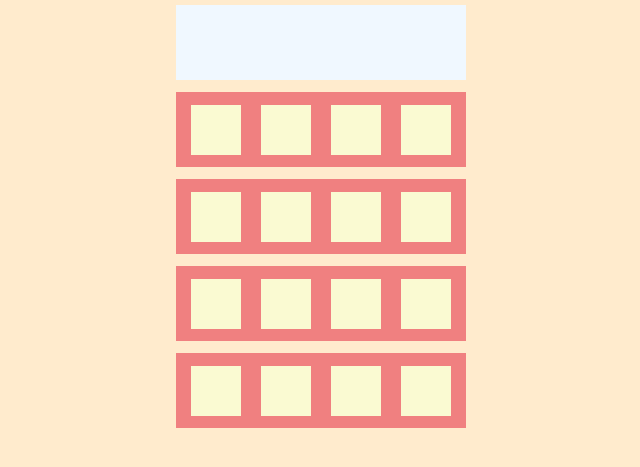
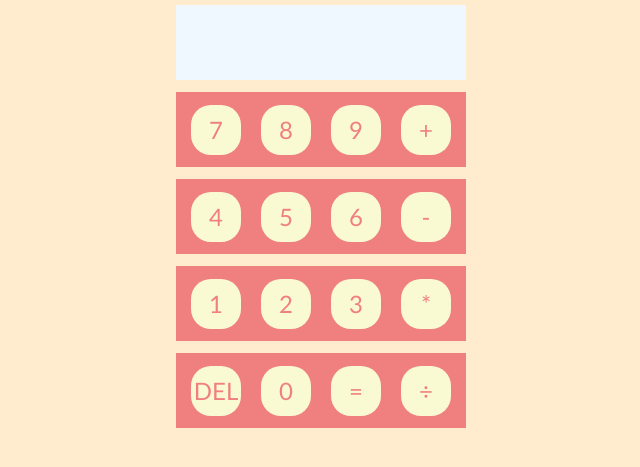
Before and after one commit to RakocziL/Calculator, a plain HTML site: page index.html in a window 1280 px wide. Shown: the part 161-628 px from the top of the page, without its empty margins (319-959 px from the left). Drawn offline with Linux system fonts and the light colour scheme.

Commit message:
Buttons got some fancy design

```diff
--- a/index.html
+++ b/index.html
@@ -19,28 +19,28 @@
 
         <!-- Buttons -->
         <div class="buttons">
-            <buttons class="button"></buttons>
-            <buttons class="button"></buttons>
-            <buttons class="button"></buttons>
-            <buttons class="button"></buttons>
+            <buttons class="button">7</buttons>
+            <buttons class="button">8</buttons>
+            <buttons class="button">9</buttons>
+            <buttons class="button">+</buttons>
         </div>
         <div class="buttons">
-            <buttons class="button"></buttons>
-            <buttons class="button"></buttons>
-            <buttons class="button"></buttons>
-            <buttons class="button"></buttons>
+            <buttons class="button">4</buttons>
+            <buttons class="button">5</buttons>
+            <buttons class="button">6</buttons>
+            <buttons class="button">-</buttons>
         </div>
         <div class="buttons">
-            <buttons class="button"></buttons>
-            <buttons class="button"></buttons>
-            <buttons class="button"></buttons>
-            <buttons class="button"></buttons>
+            <buttons class="button">1</buttons>
+            <buttons class="button">2</buttons>
+            <buttons class="button">3</buttons>
+            <buttons class="button">*</buttons>
         </div>
         <div class="buttons">
-            <buttons class="button"></buttons>
-            <buttons class="button"></buttons>
-            <buttons class="button"></buttons>
-            <buttons class="button"></buttons>
+            <buttons class="button">DEL</buttons>
+            <buttons class="button">0</buttons>
+            <buttons class="button">=</buttons>
+            <buttons class="button">÷</buttons>
         </div>
     </div>
 
--- a/style.css
+++ b/style.css
@@ -41,4 +41,22 @@ h1{
     background-color: lightgoldenrodyellow;
     height: 50px;
     width: 50px;
+
+    display: flex;
+    justify-content: center;
+    align-items: center;
+
+    font-size: 24px;
+    color: lightcoral;
+
+    border-radius: 20px;
 }
+.button:hover{
+    transform: translateY(-0.25em);
+    box-shadow: 0 0.5em 0.5em -0.4em var(--hover);
+}
+.button:active{
+    background-color:lightcoral;
+    color: lightgoldenrodyellow;
+    transform: scale(1.4);
+}
```
